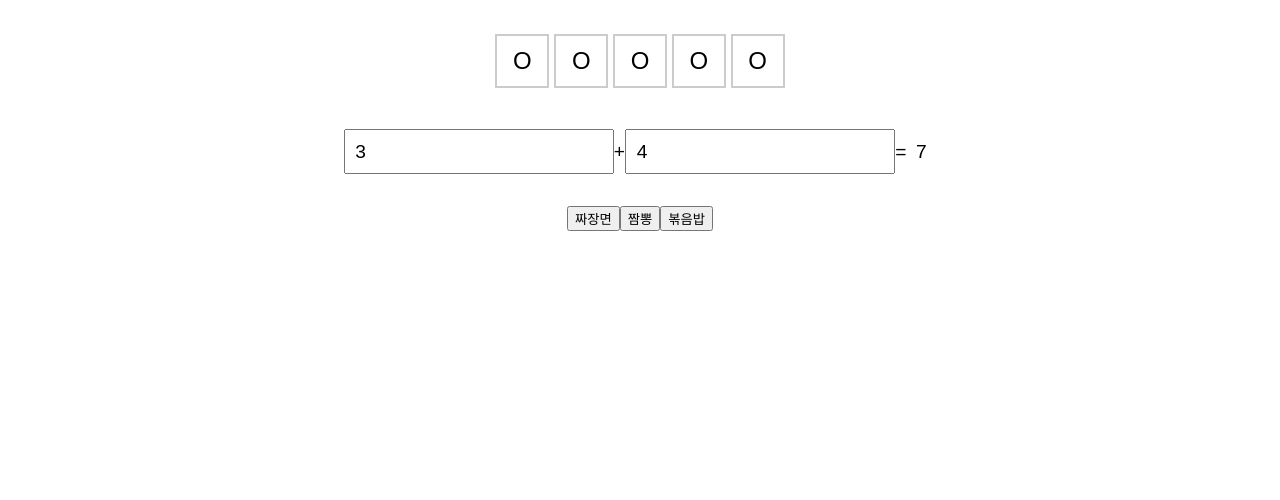
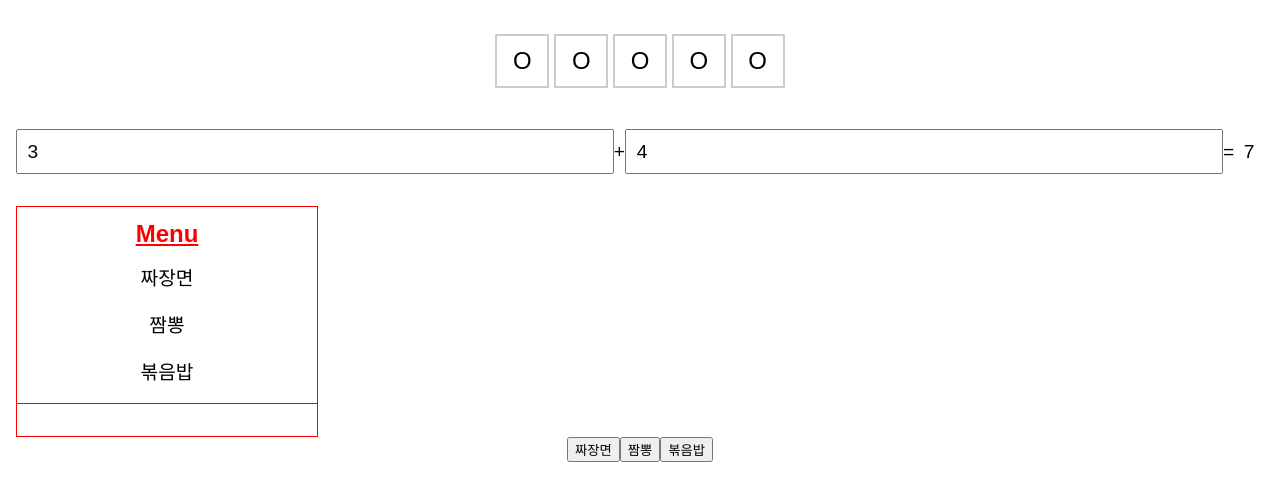
Before and after one commit to chiabi/fds-react-practice, a React (Create React App) app: page / in a window 1280 px wide. Shown: the top 500 px of the page. Built offline with nearby package versions, Linux system fonts and the light colour scheme.

Commit message:
Add menu choice

```diff
--- a/src/App.css
+++ b/src/App.css
@@ -66,7 +66,40 @@
   font-size: 1em;
   box-sizing: border-box;
 }
+.sum input {
+  flex-grow: 1
+}
 
 .menu {
+  width: 300px;
+  padding: 0.5em 0 0;
+  border: 1px solid red;
   margin-top: 2em;
+  display: flex;
+  flex-direction: column;
+  justify-content: center;
 }
+.menu h2 {
+  margin: 0.2em;
+  color: red;
+  text-decoration: underline;
+}
+.menu button {
+  display: block;
+  padding: 0.5em;
+  border: 0;
+  font-size: 1.2em;
+  background-color: transparent;
+}
+.menu button:focus {
+  outline: none;
+}
+.menu button.choice {
+  text-decoration: line-through
+}
+.menu div {
+  margin-top: 0.5em;
+  padding: 1em 0.5em;
+  border-top: 1px solid red;
+  text-align: center;
+}
--- a/src/App.js
+++ b/src/App.js
@@ -1,6 +1,7 @@
 import React, { Component } from 'react';
 import Sum from './Sum';
 import Menu from './Menu';
+import Menu2 from './Menu2';
 import './App.css';
 
 const CHECK_NUM = 5;
@@ -32,6 +33,7 @@ class App extends Component {
         </div>
         <Sum/>
         <Menu/>
+        <Menu2/>
       </div>
     );
   }
--- a/src/Menu.js
+++ b/src/Menu.js
@@ -17,15 +17,38 @@ export default class Menu extends Component {
       }
     ]
   }
+  choiceMenu = idx => {
+    this.setState({
+      menu: this.state.menu.map((item, index) => {
+        return ({
+          name: item.name,
+          select: (idx === index ? !item.select : item.select)
+        })
+      })
+    })
+  }
   render() {
     const {menu} = this.state;
+    const selectMenu = menu.filter(i => i.select)
     return (
       <div className="menu">
+        <h2>Menu</h2>
         {
-          menu.map(item => {
-            return <MenuItem name={item.name}/>
+          menu.map((item, idx) => {
+            return <MenuItem
+                    key={item.name}
+                    name={item.name}
+                    select={item.select}
+                    onChoiceMenu={e => this.choiceMenu(idx)}
+                    />
           })
         }
+        <div>
+          {
+            selectMenu.length ?
+              `${selectMenu.map(item => item.name)}을 선택하셨습니다.` : ''
+          }
+        </div>
       </div>
     );
   }
@@ -33,9 +56,9 @@ export default class Menu extends Component {
 
 class MenuItem extends Component {
   render() {
-    const {name} = this.props
+    const {name, select, onChoiceMenu} = this.props
     return (
-      <button>{name}</button>
+      <button onClick={onChoiceMenu} className={select ? 'choice': ''}>{name}</button>
     )
   }
 }
--- /dev/null
+++ b/src/Menu2.js
@@ -0,0 +1,27 @@
+import React, { Component } from 'react';
+
+export default class Menu2 extends Component {
+  render() {
+    return (
+      <div>
+        <MenuSelector menus={['짜장면', '짬뽕', '볶음밥']}/>
+      </div>
+    )
+  }
+}
+
+class MenuSelector extends Component {
+  state = {
+    menu: null
+  }
+  render() {
+    return (
+      <div>
+        {this.props.menus.map(item => (
+          <button onClick={e => this.setState({menu: item})}>{item}</button>
+        ))}
+        <div>{this.state.menu && `${this.state.menu} 을 선택하셨습니다.`}</div>
+      </div>
+    )
+  }
+}
```
